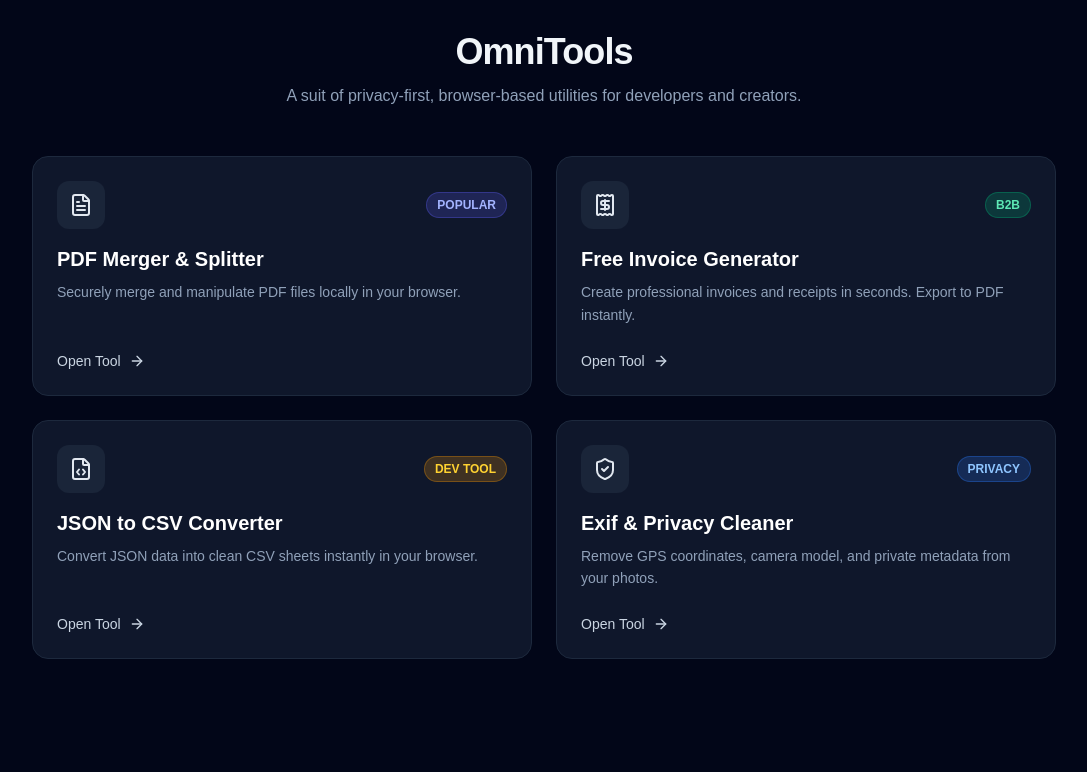
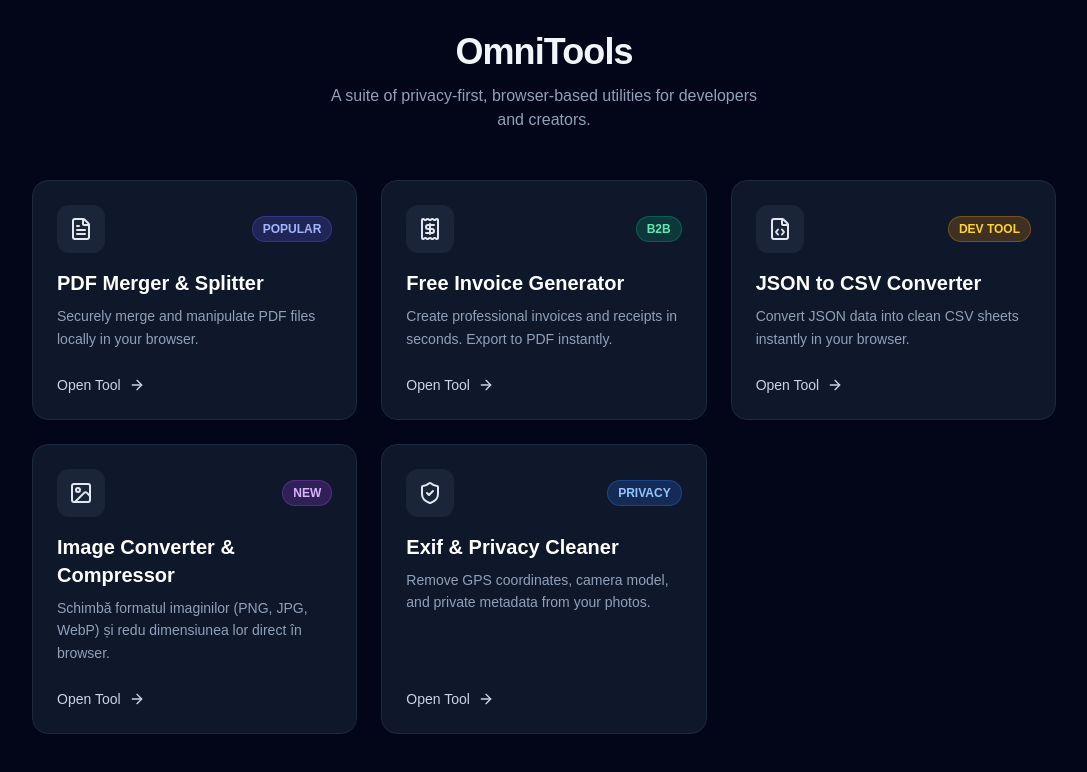
Before and after one commit to u8730576247-bot/omnitools-app, a Next.js app: page / in a window 1280 px wide. Shown: the top 772 px of the page, without its empty margins (96-1183 px from the left). Built offline with nearby package versions, Linux system fonts and the light colour scheme.

Commit message:
Adaugat Exif Cleaner.

```diff
--- a/src/app/page.tsx
+++ b/src/app/page.tsx
@@ -1,5 +1,5 @@
 import Link from 'next/link';
-import { FileText, Receipt, FileCode, ArrowRight, ShieldCheck } from 'lucide-react';
+import { FileText, Receipt, FileCode, Image, ShieldCheck, ArrowRight } from 'lucide-react';
 
 export default function Home() {
   const tools = [
@@ -31,6 +31,15 @@ export default function Home() {
       badgeColor: 'bg-amber-500/20 text-amber-300 border-amber-500/30',
     },
     {
+      title: 'Image Converter & Compressor',
+      description:
+        'Schimbă formatul imaginilor (PNG, JPG, WebP) și redu dimensiunea lor direct în browser.',
+      icon: Image,
+      href: '/image-converter',
+      badge: 'NEW',
+      badgeColor: 'bg-purple-500/20 text-purple-300 border-purple-500/30',
+    },
+    {
       title: 'Exif & Privacy Cleaner',
       description:
         'Remove GPS coordinates, camera model, and private metadata from your photos.',
@@ -46,12 +55,12 @@ export default function Home() {
       <div className="max-w-5xl mx-auto">
         <header className="text-center mb-12">
           <h1 className="text-4xl font-extrabold tracking-tight mb-3">OmniTools</h1>
-          <p className="text-slate-400 max-width-md mx-auto">
-            A suit of privacy-first, browser-based utilities for developers and creators.
+          <p className="text-slate-400 max-w-md mx-auto">
+            A suite of privacy-first, browser-based utilities for developers and creators.
           </p>
         </header>
 
-        <div className="grid grid-cols-1 md:grid-cols-2 gap-6">
+        <div className="grid grid-cols-1 md:grid-cols-2 lg:grid-cols-3 gap-6">
           {tools.map((tool) => {
             const Icon = tool.icon;
             return (
```
